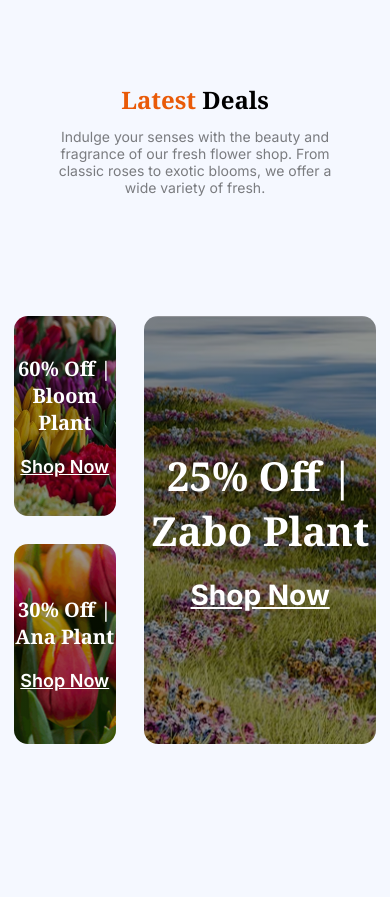
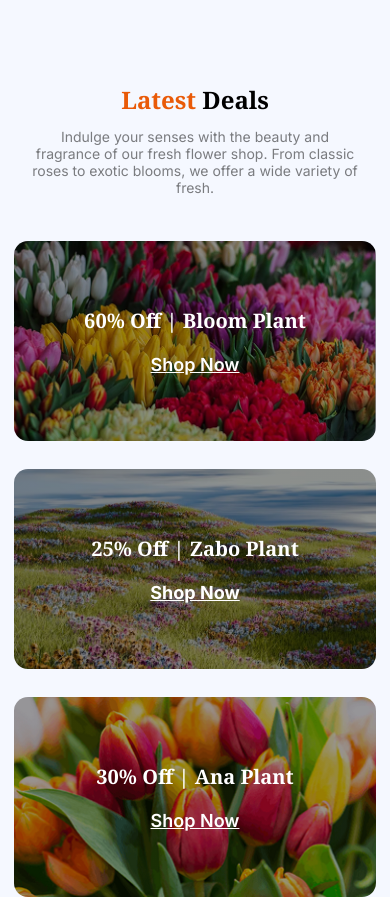
Before and after one commit to hadialhamza/Assignment-02, a plain HTML site: page index.html in a window 390 px wide. Shown: the part 2860-3757 px from the top of the page. Before the commit the page ends 3604 px from the top, so only its background shows below. Drawn offline with Linux system fonts and the light colour scheme.

Commit message:
latest deal section responsive

```diff
--- a/responsive.css
+++ b/responsive.css
@@ -40,6 +40,18 @@
     flex-direction: column;
     align-items: center;
     margin-top: 80px;
+  }
+  .latest-deal-card-container {
+    grid-template-columns: 1fr;
+  }
+  #latest-card-2 {
+    grid-column: auto;
+  }
+  #latest-card-2 h3 {
+    font-size: 20px;
+  }
+  #latest-card-2 button {
+    font-size: 18px;
   }
 }
 
@@ -92,4 +104,10 @@
     margin-top: 40px;
     gap: 18px;
   }
+  .latest-deal-card-container {
+    margin-top: 45px;
+  }
+  .latest-deal-subtitle {
+    width: 90%;
+  }
 }
```
